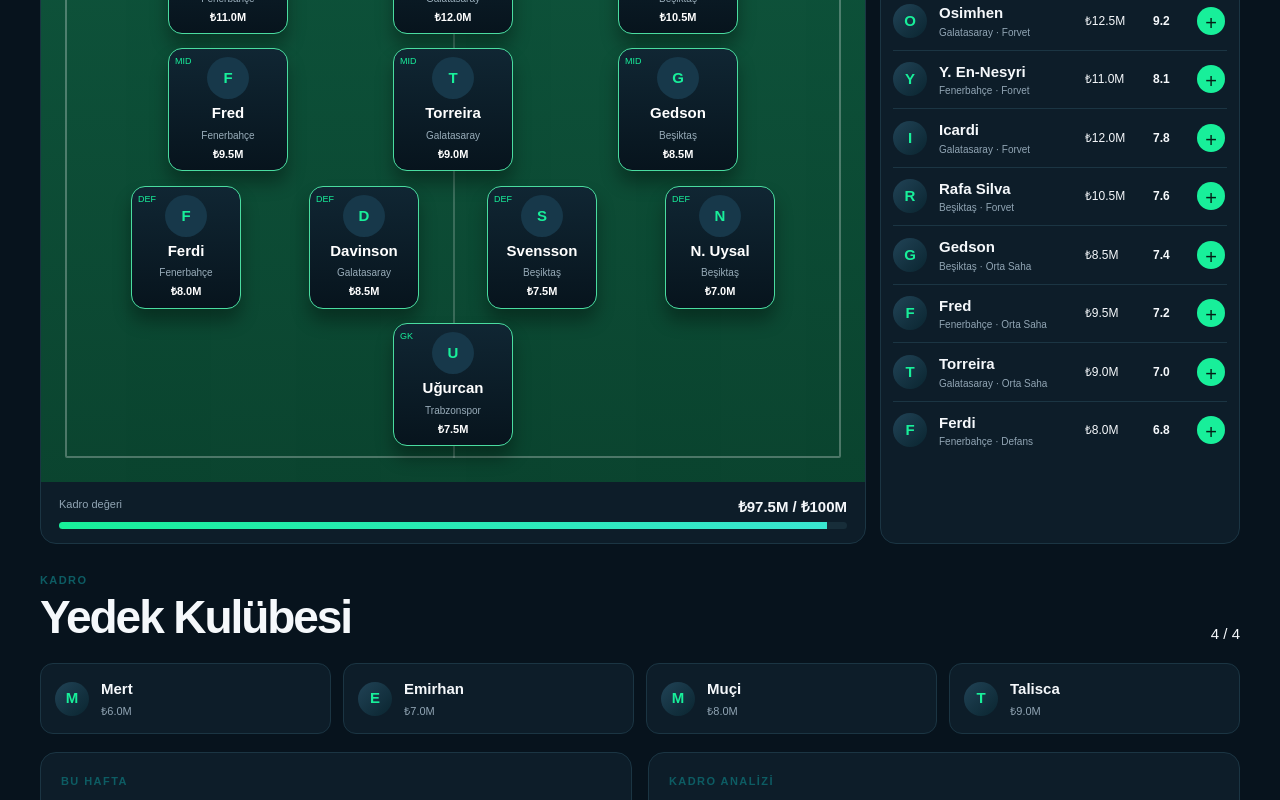
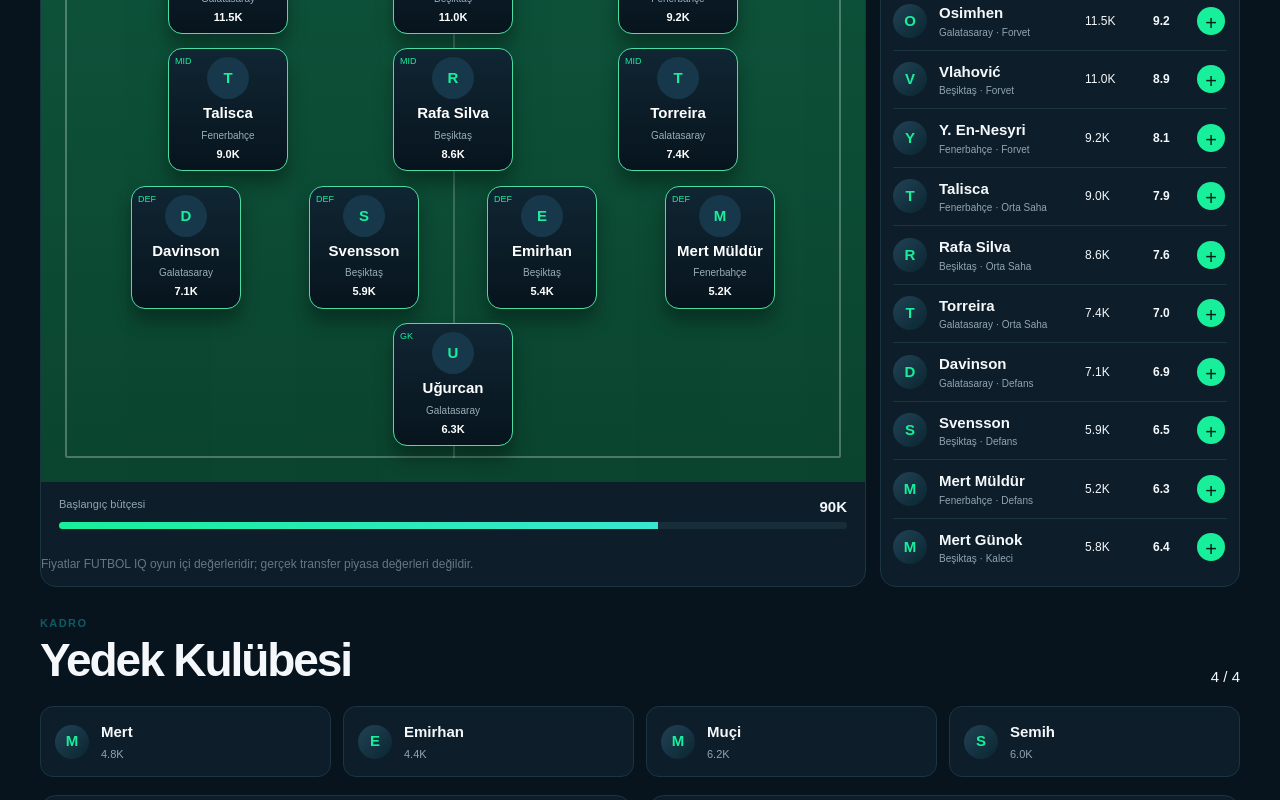
Before and after one commit to footballiq-analytics/football-iq, a Next.js app: page /team in a window 1280 px wide. Shown: the part 480-1280 px from the top of the page. Built offline with nearby package versions, Linux system fonts and the light colour scheme.

Commit message:
Tune fantasy pricing and squad rules

```diff
--- a/app/team/page.tsx
+++ b/app/team/page.tsx
@@ -1,26 +1,28 @@
 const squad = [
-  ["Y. En-Nesyri", "Fenerbahçe", "FWD", "₺11.0M", "C"],
-  ["Icardi", "Galatasaray", "FWD", "₺12.0M", ""],
-  ["Rafa Silva", "Beşiktaş", "FWD", "₺10.5M", ""],
-  ["Fred", "Fenerbahçe", "MID", "₺9.5M", ""],
-  ["Torreira", "Galatasaray", "MID", "₺9.0M", ""],
-  ["Gedson", "Beşiktaş", "MID", "₺8.5M", ""],
-  ["Ferdi", "Fenerbahçe", "DEF", "₺8.0M", ""],
-  ["Davinson", "Galatasaray", "DEF", "₺8.5M", ""],
-  ["Svensson", "Beşiktaş", "DEF", "₺7.5M", ""],
-  ["N. Uysal", "Beşiktaş", "DEF", "₺7.0M", ""],
-  ["Uğurcan", "Trabzonspor", "GK", "₺7.5M", ""],
+  ["Osimhen", "Galatasaray", "FWD", "11.5K", "C"],
+  ["Vlahović", "Beşiktaş", "FWD", "11.0K", ""],
+  ["Y. En-Nesyri", "Fenerbahçe", "FWD", "9.2K", ""],
+  ["Talisca", "Fenerbahçe", "MID", "9.0K", ""],
+  ["Rafa Silva", "Beşiktaş", "MID", "8.6K", ""],
+  ["Torreira", "Galatasaray", "MID", "7.4K", ""],
+  ["Davinson", "Galatasaray", "DEF", "7.1K", ""],
+  ["Svensson", "Beşiktaş", "DEF", "5.9K", ""],
+  ["Emirhan", "Beşiktaş", "DEF", "5.4K", ""],
+  ["Mert Müldür", "Fenerbahçe", "DEF", "5.2K", ""],
+  ["Uğurcan", "Galatasaray", "GK", "6.3K", ""],
 ] as const;
 
 const market = [
-  ["Osimhen", "Galatasaray", "Forvet", "₺12.5M", "9.2"],
-  ["Y. En-Nesyri", "Fenerbahçe", "Forvet", "₺11.0M", "8.1"],
-  ["Icardi", "Galatasaray", "Forvet", "₺12.0M", "7.8"],
-  ["Rafa Silva", "Beşiktaş", "Forvet", "₺10.5M", "7.6"],
-  ["Gedson", "Beşiktaş", "Orta Saha", "₺8.5M", "7.4"],
-  ["Fred", "Fenerbahçe", "Orta Saha", "₺9.5M", "7.2"],
-  ["Torreira", "Galatasaray", "Orta Saha", "₺9.0M", "7.0"],
-  ["Ferdi", "Fenerbahçe", "Defans", "₺8.0M", "6.8"],
+  ["Osimhen", "Galatasaray", "Forvet", "11.5K", "9.2"],
+  ["Vlahović", "Beşiktaş", "Forvet", "11.0K", "8.9"],
+  ["Y. En-Nesyri", "Fenerbahçe", "Forvet", "9.2K", "8.1"],
+  ["Talisca", "Fenerbahçe", "Orta Saha", "9.0K", "7.9"],
+  ["Rafa Silva", "Beşiktaş", "Orta Saha", "8.6K", "7.6"],
+  ["Torreira", "Galatasaray", "Orta Saha", "7.4K", "7.0"],
+  ["Davinson", "Galatasaray", "Defans", "7.1K", "6.9"],
+  ["Svensson", "Beşiktaş", "Defans", "5.9K", "6.5"],
+  ["Mert Müldür", "Fenerbahçe", "Defans", "5.2K", "6.3"],
+  ["Mert Günok", "Beşiktaş", "Kaleci", "5.8K", "6.4"],
 ] as const;
 
 export default function TeamBuilderPage() {
@@ -30,13 +32,13 @@
         <div>
           <p className="eyebrow">FANTASY MERKEZİ</p>
           <h1>Takımını Kur</h1>
-          <p>Stratejini kur, bütçeni yönet, haftanın kadrosunu hazırla.</p>
+          <p>90K bütçeni yönet, aynı kulüpten en fazla 4 oyuncu seç ve kaptanınla puanını ikiye katla.</p>
         </div>
         <div className="team-summary">
           <div><small>Hafta</small><strong>12</strong></div>
-          <div><small>Bütçe</small><strong>₺100M</strong></div>
-          <div><small>Kalan</small><strong>₺2.5M</strong></div>
-          <div><small>Transfer</small><strong>2 gün 6 sa.</strong></div>
+          <div><small>Başlangıç Bütçesi</small><strong>90K</strong></div>
+          <div><small>Kulüp Limiti</small><strong>4</strong></div>
+          <div><small>Kaptan</small><strong>x2</strong></div>
         </div>
       </section>
 
@@ -54,7 +56,8 @@
             <div className="players-row defs">{squad.slice(6,10).map((p) => <PlayerCard key={p[0]} player={p}/>)}</div>
             <div className="players-row keeper">{squad.slice(10,11).map((p) => <PlayerCard key={p[0]} player={p}/>)}</div>
           </div>
-          <div className="budget-bar"><span>Kadro değeri</span><strong>₺97.5M / ₺100M</strong><i><b style={{width:"97.5%"}} /></i></div>
+          <div className="budget-bar"><span>Başlangıç bütçesi</span><strong>90K</strong><i><b style={{width:"76%"}} /></i></div>
+          <p className="subtle">Fiyatlar FUTBOL IQ oyun içi değerleridir; gerçek transfer piyasa değerleri değildir.</p>
         </div>
 
         <aside className="market-panel">
@@ -69,17 +72,17 @@
 
       <section className="bench-section">
         <div className="section-head"><div><p className="eyebrow">KADRO</p><h2>Yedek Kulübesi</h2></div><span>4 / 4</span></div>
-        <div className="bench-grid">{["Mert", "Emirhan", "Muçi", "Talisca"].map((name, index) => <div className="bench-card" key={name}><div className="avatar">{name[0]}</div><strong>{name}</strong><span>₺{6 + index}.0M</span></div>)}</div>
+        <div className="bench-grid">{[["Mert", "4.8K"],["Emirhan", "4.4K"],["Muçi", "6.2K"],["Semih", "6.0K"]].map(([name, price]) => <div className="bench-card" key={name}><div className="avatar">{name[0]}</div><strong>{name}</strong><span>{price}</span></div>)}</div>
       </section>
 
       <section className="fantasy-grid">
-        <article className="fantasy-card"><p className="eyebrow">BU HAFTA</p><h2>Fikstür</h2><p>Gerçek veri sağlayıcısı bağlandığında haftanın maçları burada gösterilecek.</p><span className="status-pill">VERİ BAĞLANTISI BEKLENİYOR</span></article>
-        <article className="fantasy-card"><p className="eyebrow">KADRO ANALİZİ</p><h2>92 / 100</h2><p>Dengeli pozisyon dağılımı ve kontrollü bütçe kullanımı.</p><div className="analysis-bars"><span>Forvet <b>3/3</b></span><span>Orta Saha <b>3/3</b></span><span>Defans <b>4/4</b></span><span>Kaleci <b>1/1</b></span></div></article>
+        <article className="fantasy-card"><p className="eyebrow">OYUN KURALI</p><h2>90K bütçe · 4 oyuncu limiti</h2><p>Her gerçek kulüpten en fazla dört futbolcu kadroya eklenebilir.</p><span className="status-pill">AKTİF KURAL</span></article>
+        <article className="fantasy-card"><p className="eyebrow">KAPTAN</p><h2>x2 puan</h2><p>Kaptan olarak seçilen oyuncunun haftalık fantasy puanı ikiyle çarpılır.</p><span className="status-pill">AKTİF KURAL</span></article>
       </section>
     </div>
   );
 }
 
 function PlayerCard({ player }: { player: readonly [string,string,string,string,string] }) {
-  return <button className="fantasy-player"><span className="player-badge">{player[2]}</span>{player[4] && <span className="captain">{player[4]}</span>}<div className="player-photo">{player[0].slice(0,1)}</div><strong>{player[0]}</strong><small>{player[1]}</small><b>{player[3]}</b></button>;
+  return <button className="fantasy-player"><span className="player-badge">{player[2]}</span>{player[4] && <span className="captain">{player[4]} ×2</span>}<div className="player-photo">{player[0].slice(0,1)}</div><strong>{player[0]}</strong><small>{player[1]}</small><b>{player[3]}</b></button>;
 }
```
